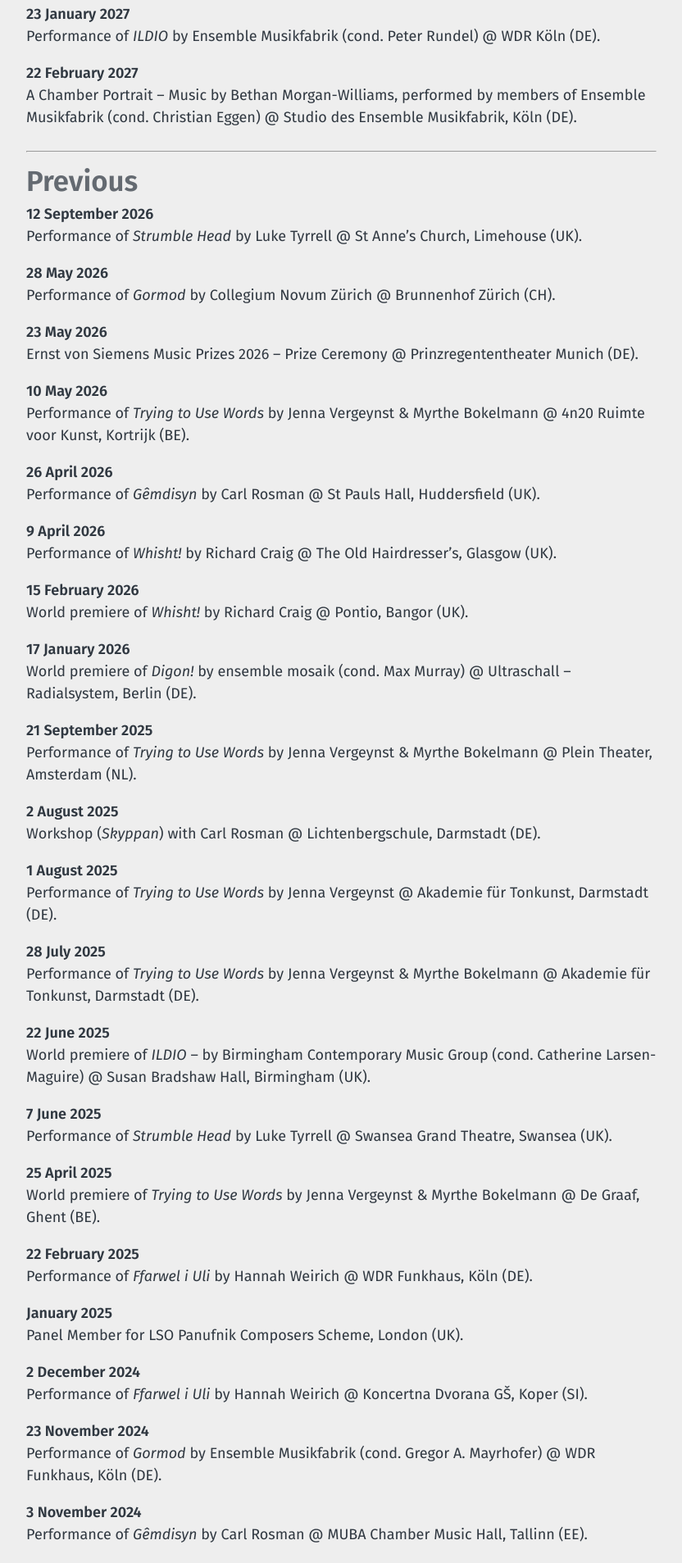
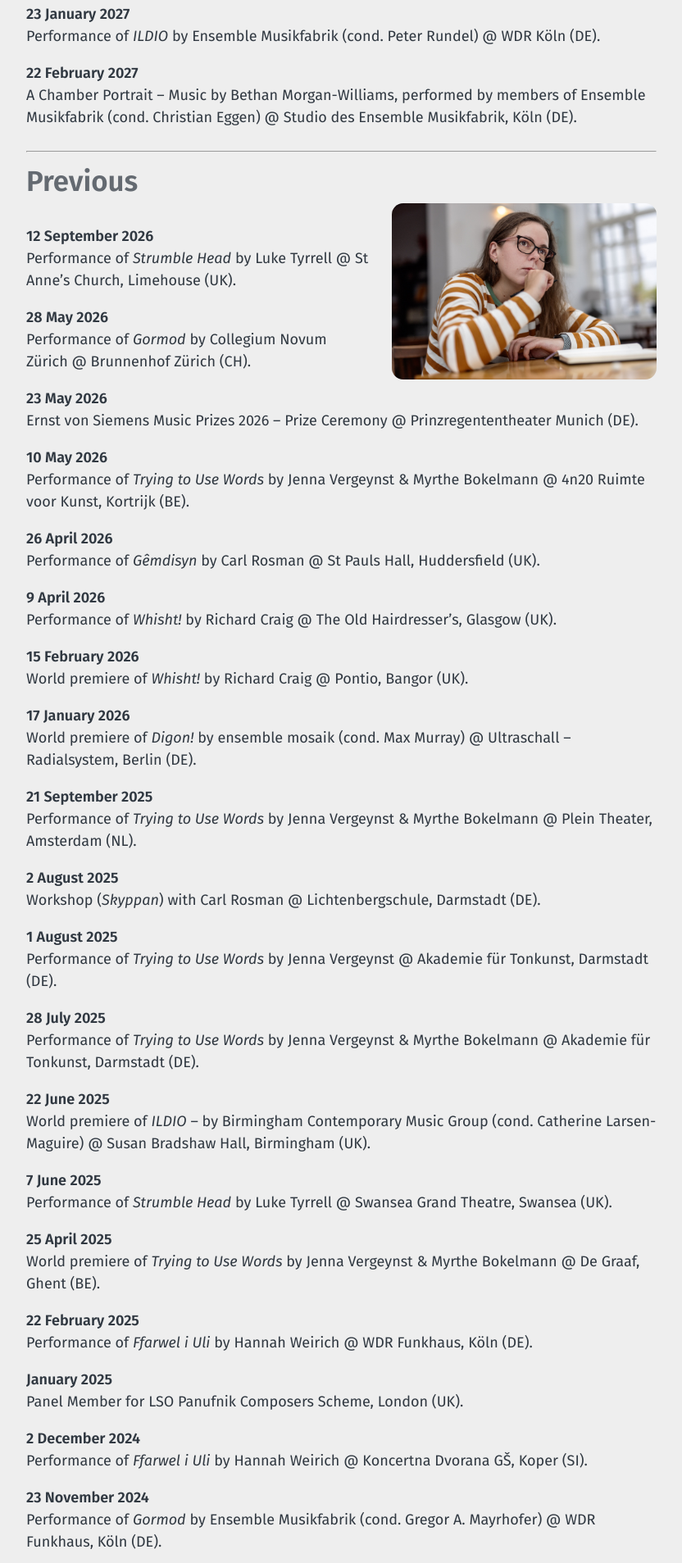
Before and after one commit to morganwilliamsb/website, a Jekyll site: the page built from performances.md, in a window 1280 px wide. Shown: the part 351-2258 px from the top of the page at 82% size, without its empty margins (40-872 px from the left). Built offline with Jekyll 4.4.1, drawn with Linux system fonts in a browser that asks for light colours.

```diff
--- a/performances.md
+++ b/performances.md
@@ -14,6 +14,8 @@ layout: page
 ---
 
 ## Previous
+
+<img src="/assets/images/girl-thinking.jpeg" alt="Bethan Morgan-Williams" class="bio-portrait">
 
 12 September 2026
 : Performance of _Strumble Head_ by Luke Tyrrell @ St Anne's Church, Limehouse (UK).
```
